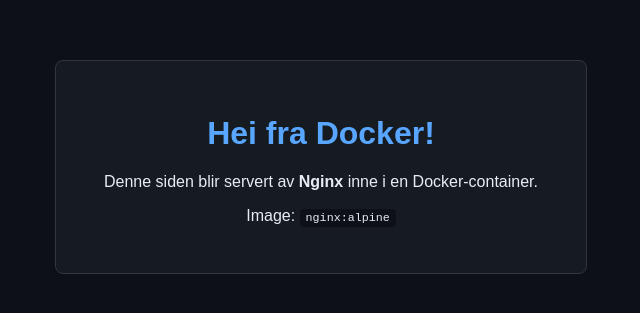
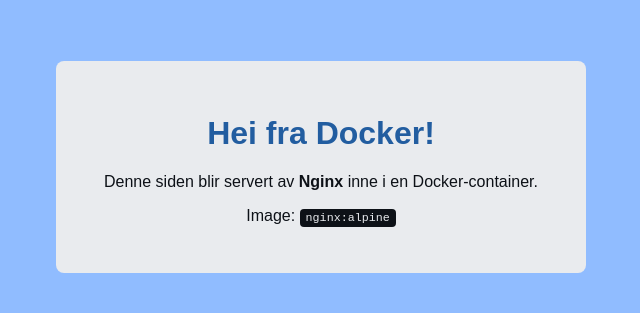
Before and after one commit to JohnKristianJobloop/Docker101, a plain HTML site: page 02-static-web-server/index.html in a window 1280 px wide. Shown: the part 233-546 px from the top of the page, without its empty margins (319-959 px from the left). Drawn offline with Linux system fonts and the light colour scheme.

Commit message:
more "docker-like" blue styling

```diff
--- a/02-static-web-server/index.html
+++ b/02-static-web-server/index.html
@@ -12,22 +12,22 @@
       align-items: center;
       min-height: 100vh;
       margin: 0;
-      background: #0d1117;
-      color: #e6edf3;
+      background: #90bcff;
+      color: #0d1117;
     }
     .kort {
       text-align: center;
-      border: 1px solid #30363d;
       border-radius: 8px;
       padding: 2rem 3rem;
-      background: #161b22;
+      background: #e9ebee;
     }
-    h1 { color: #58a6ff; }
+    h1 { color: #225da0; }
     code {
       background: #0d1117;
       padding: 2px 6px;
       border-radius: 4px;
       font-size: 0.9em;
+      color: #e9ebee;
     }
   </style>
 </head>
```
Also changed, not shown: 07-full-stack/frontend/index.html (+4 -4 lines).
